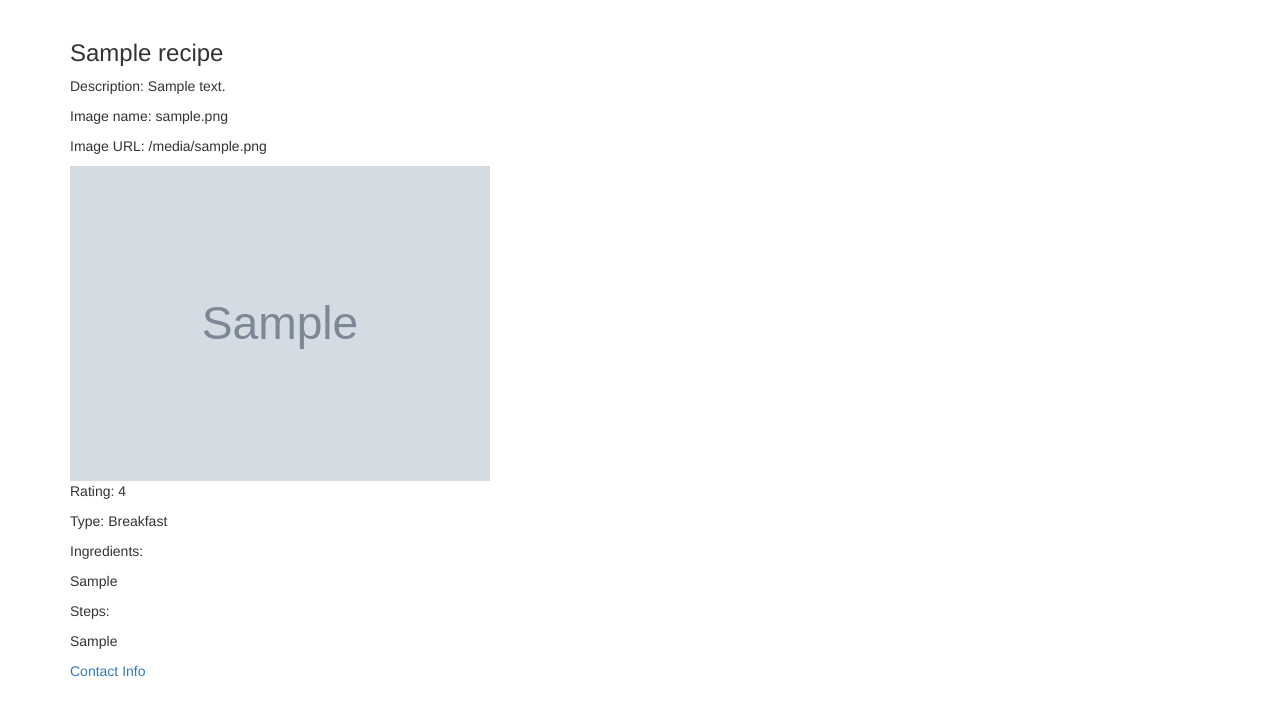
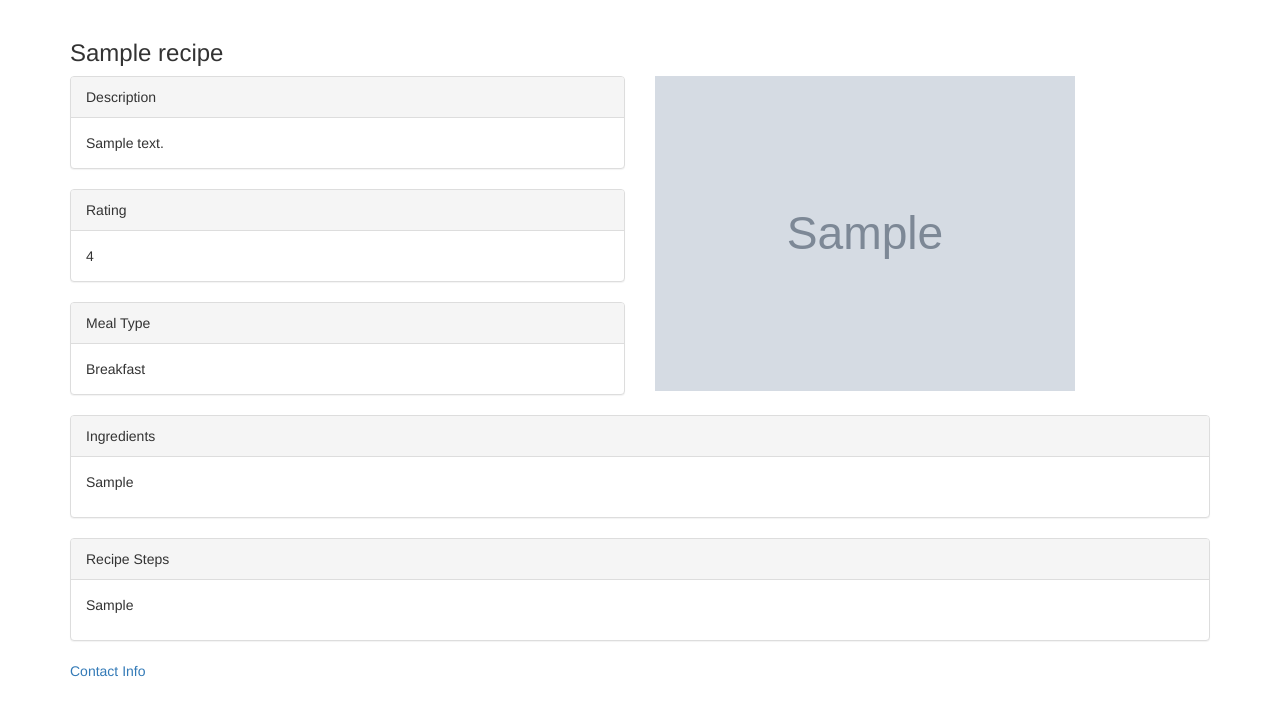
Before and after one commit to patkennedy79/family_recipes_project, a Django app: page /recipes/1/ in a window 1280 px wide. Shown: the part 52-768 px from the top of the page. Run offline with Django 3.2, Linux system fonts and the light colour scheme; tables that the repository leaves empty hold one stand-in row (values such as "Sample post"); grey boxes marked "Sample" are stand-in pictures; some libraries are stand-ins or nearby versions.

Commit message:
Update view of recipe detail to use panels

```diff
--- a/family_recipes_app/templates/family_recipes_app/recipe_detail.html
+++ b/family_recipes_app/templates/family_recipes_app/recipe_detail.html
@@ -50,14 +50,36 @@
 
     <div class="container">
       <h3>{{ recipe.name }}</h3>
-      <p>Description: {{ recipe.description }}</p>
-      <p>Image name: {{ recipe.image }}</p>
-      <p>Image URL: {{ recipe.image.url }}</p>
-      <img class="img-responsive" img src="{{ recipe.image.url }}" class="img-rounded" alt="Cinque Terre" height=420px width=420px>
-      <p>Rating: {{ recipe.rating }}</p>
-      <p>Type: {{ recipe.get_recipe_type_display }}</p>
-      <p>Ingredients: {{ recipe.ingredients|linebreaks }}</p>
-      <p>Steps: {{ recipe.recipe_steps|linebreaks }}</p>
+
+      <div class="row">
+        <div class="col-sm-6">
+          <div class="panel panel-default">
+            <div class="panel-heading">Description</div>
+            <div class="panel-body">{{ recipe.description }}</div>
+          </div>
+          <div class="panel panel-default">
+            <div class="panel-heading">Rating</div>
+            <div class="panel-body">{{ recipe.rating }}</div>
+          </div>
+          <div class="panel panel-default">
+            <div class="panel-heading">Meal Type</div>
+            <div class="panel-body">{{ recipe.get_recipe_type_display }}</div>
+          </div>
+        </div>
+
+        <div class="col-sm-6">
+          <img class="img-responsive" img src="{{ recipe.image.url }}" class="img-rounded" alt={{ recipe.name }} height=420px width=420px>
+        </div>
+      </div>
+
+      <div class="panel panel-default">
+        <div class="panel-heading">Ingredients</div>
+        <div class="panel-body">{{ recipe.ingredients|linebreaks }}</div>
+      </div>
+      <div class="panel panel-default">
+        <div class="panel-heading">Recipe Steps</div>
+        <div class="panel-body">{{ recipe.recipe_steps|linebreaks }}</div>
+      </div>
     </div> <!-- /container -->
 
     <div class="container">
```
